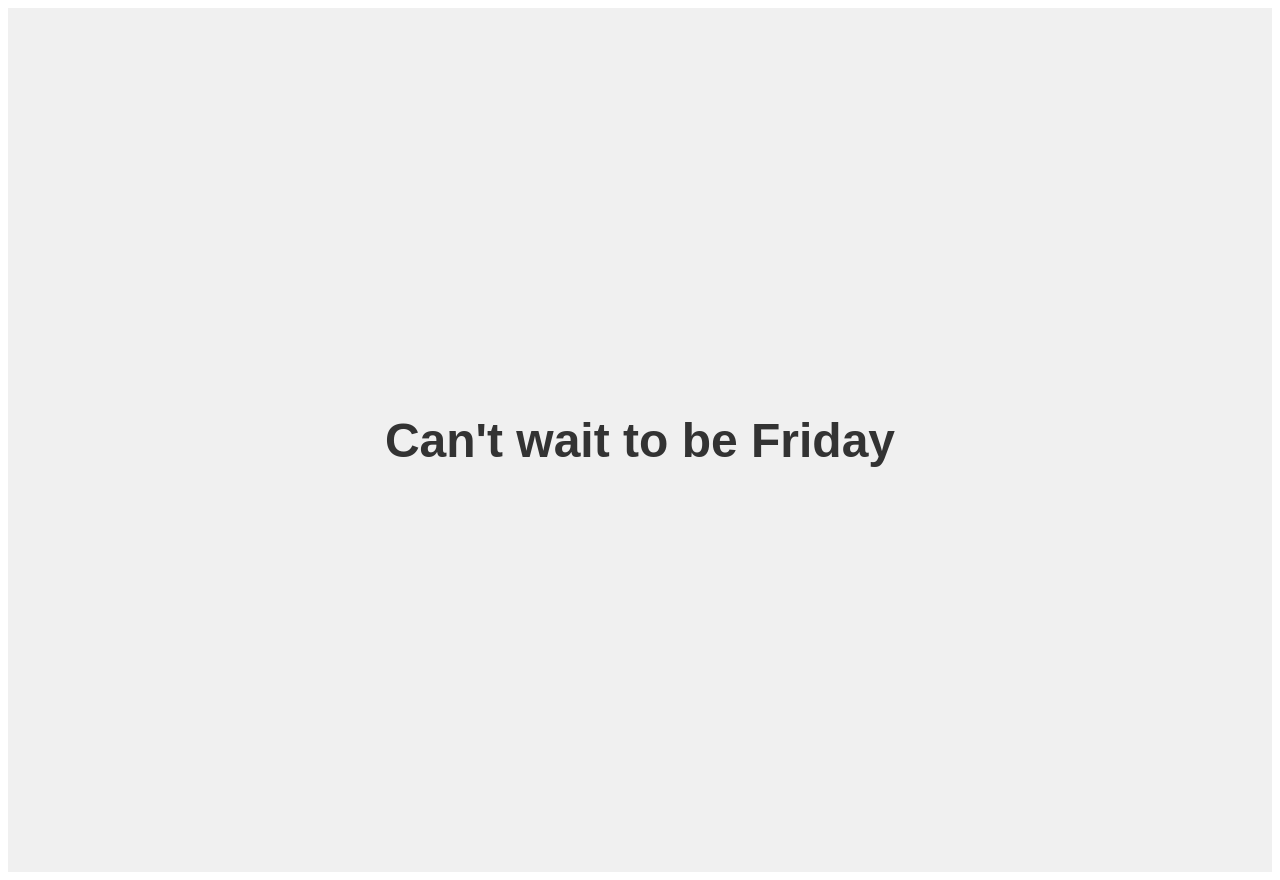
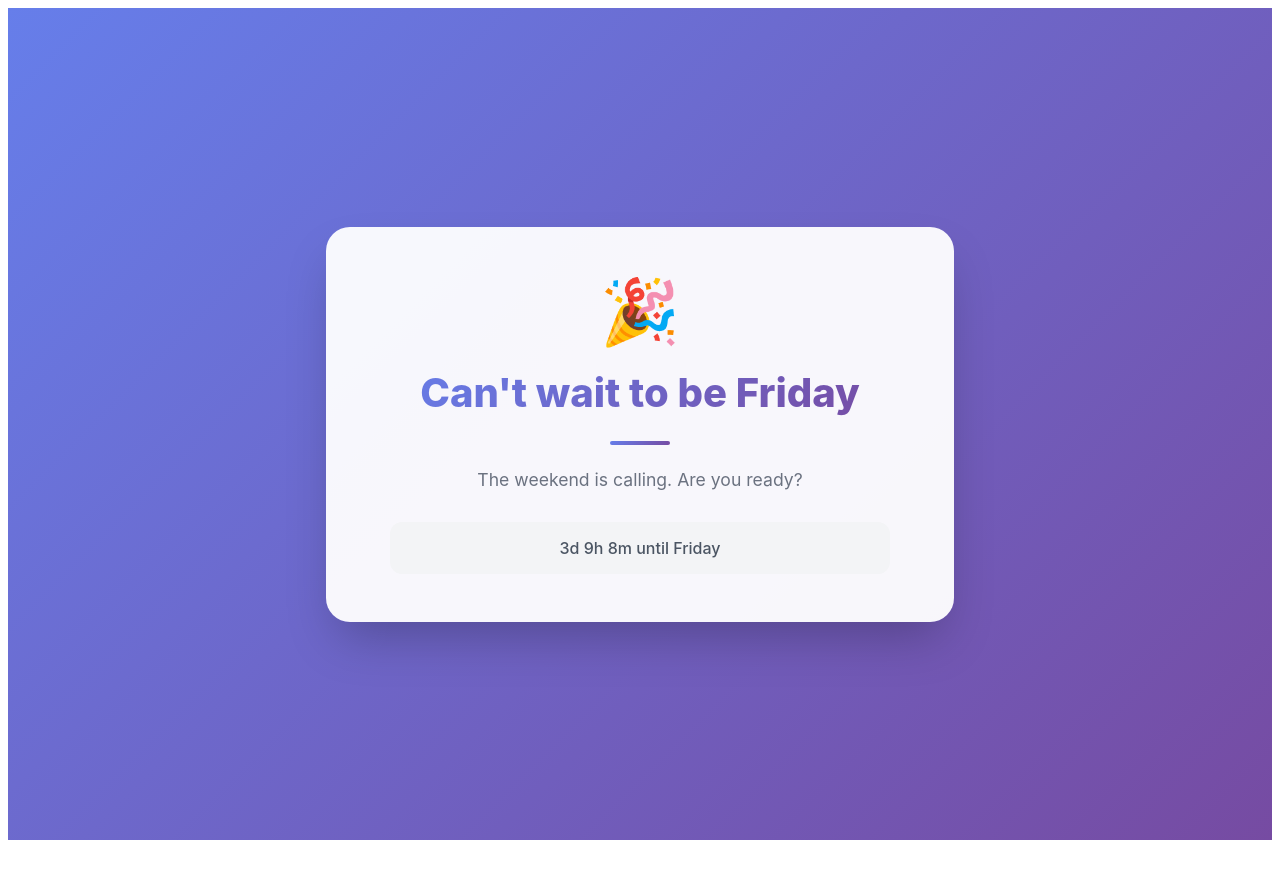
Before and after one commit to DigitalCoa-ch/ai-native-team-26, a Next.js app: page / in a window 1280 px wide. After the commit the page ends 848 px from the top, so only its background shows below. Built offline with nearby package versions, Linux system fonts and the light colour scheme.

Commit message:
Style homepage with gradient, card design, and live countdown

```diff
--- a/pages/index.tsx
+++ b/pages/index.tsx
@@ -2,18 +2,123 @@ import React from 'react';
 
 export default function Home() {
   return (
-    <div style={{
-      fontFamily: 'sans-serif',
-      padding: '2rem',
-      textAlign: 'center',
-      minHeight: '100vh',
-      display: 'flex',
-      flexDirection: 'column',
-      justifyContent: 'center',
-      alignItems: 'center',
-      backgroundColor: '#f0f0f0'
-    }}>
-      <h1 style={{ fontSize: '3rem', color: '#333' }}>Can't wait to be Friday</h1>
+    <div style={styles.container}>
+      <div style={styles.card}>
+        <div style={styles.emoji}>🎉</div>
+        <h1 style={styles.heading}>Can't wait to be Friday</h1>
+        <div style={styles.divider} />
+        <p style={styles.subtext}>
+          The weekend is calling. Are you ready?
+        </p>
+        <div style={styles.countdown}>
+          <Countdown />
+        </div>
+      </div>
+      <style>{`
+        @keyframes float {
+          0%, 100% { transform: translateY(0px); }
+          50% { transform: translateY(-10px); }
+        }
+        @keyframes pulse {
+          0%, 100% { opacity: 1; }
+          50% { opacity: 0.7; }
+        }
+      `}</style>
     </div>
   );
 }
+
+function Countdown() {
+  const [timeLeft, setTimeLeft] = React.useState('');
+
+  React.useEffect(() => {
+    const update = () => {
+      const now = new Date();
+      const friday = new Date(now);
+      friday.setDate(now.getDate() + ((5 - now.getDay() + 7) % 7 || 7));
+      friday.setHours(17, 0, 0, 0);
+
+      if (now.getDay() === 5 && now.getHours() >= 17) {
+        setTimeLeft('🎊 It\'s Friday! Enjoy!');
+        return;
+      }
+
+      const diff = friday - now;
+      const days = Math.floor(diff / (1000 * 60 * 60 * 24));
+      const hours = Math.floor((diff % (1000 * 60 * 60 * 24)) / (1000 * 60 * 60));
+      const mins = Math.floor((diff % (1000 * 60 * 60)) / (1000 * 60));
+
+      if (days > 0) {
+        setTimeLeft(`${days}d ${hours}h ${mins}m until Friday`);
+      } else if (hours > 0) {
+        setTimeLeft(`${hours}h ${mins}m until Friday`);
+      } else {
+        setTimeLeft(`${mins}m until Friday!`);
+      }
+    };
+    update();
+    const interval = setInterval(update, 60000);
+    return () => clearInterval(interval);
+  }, []);
+
+  return <p style={styles.countdownText}>{timeLeft}</p>;
+}
+
+const styles: Record<string, React.CSSProperties> = {
+  container: {
+    fontFamily: "'Inter', -apple-system, BlinkMacSystemFont, sans-serif",
+    minHeight: '100vh',
+    display: 'flex',
+    justifyContent: 'center',
+    alignItems: 'center',
+    background: 'linear-gradient(135deg, #667eea 0%, #764ba2 100%)',
+    padding: '1rem',
+  },
+  card: {
+    background: 'rgba(255, 255, 255, 0.95)',
+    borderRadius: '24px',
+    padding: '3rem 4rem',
+    textAlign: 'center',
+    boxShadow: '0 25px 50px -12px rgba(0, 0, 0, 0.25)',
+    maxWidth: '500px',
+    width: '100%',
+  },
+  emoji: {
+    fontSize: '4rem',
+    animation: 'float 3s ease-in-out infinite',
+    marginBottom: '1rem',
+  },
+  heading: {
+    fontSize: '2.5rem',
+    fontWeight: '800',
+    background: 'linear-gradient(135deg, #667eea 0%, #764ba2 100%)',
+    WebkitBackgroundClip: 'text',
+    WebkitTextFillColor: 'transparent',
+    backgroundClip: 'text',
+    margin: '0 0 1.5rem 0',
+    lineHeight: '1.2',
+  },
+  divider: {
+    width: '60px',
+    height: '4px',
+    background: 'linear-gradient(135deg, #667eea 0%, #764ba2 100%)',
+    borderRadius: '2px',
+    margin: '0 auto 1.5rem',
+  },
+  subtext: {
+    fontSize: '1.1rem',
+    color: '#6b7280',
+    margin: '0 0 2rem 0',
+  },
+  countdown: {
+    background: '#f3f4f6',
+    borderRadius: '12px',
+    padding: '1rem',
+  },
+  countdownText: {
+    margin: 0,
+    fontSize: '1rem',
+    color: '#4b5563',
+    fontWeight: '500',
+  },
+};
```
